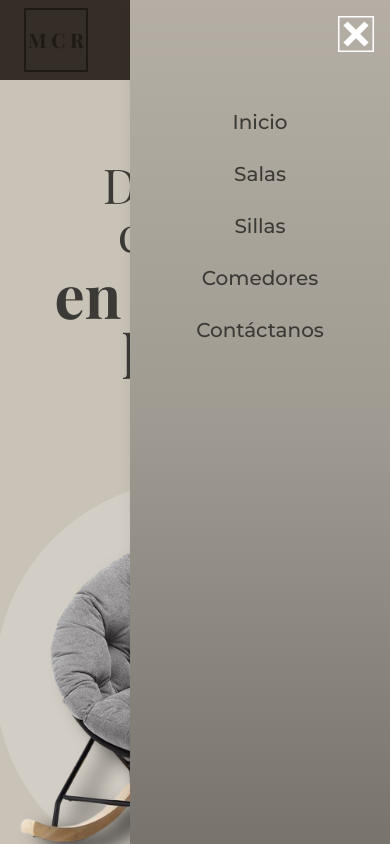
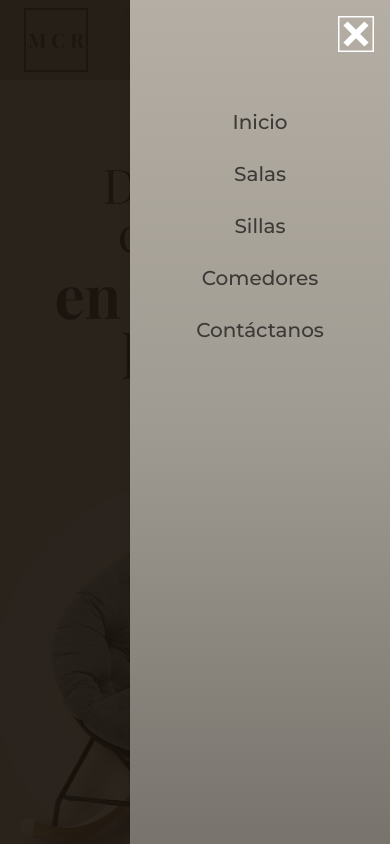
Before and after one commit to B9inzon/mueblescasariver, a Next.js app in the folder front/: page / in a window 390 px wide. Both pictures are taken after a click on the button "Toggle menu". Shown: the top 844 px of the page. Built offline with nearby package versions, Linux system fonts and the light colour scheme; a web font is replaced by a local one.

Commit message:
Fixed scroll efect when burguermenu is open

```diff
--- a/front/src/components/BurguerMenu.jsx
+++ b/front/src/components/BurguerMenu.jsx
@@ -1,23 +1,29 @@
-"use client"
+"use client";
 
-import { useState } from "react"
-import { MenuIcon } from "./icons/MenuIcon"
-import { CloseIcon } from "./icons/CloseIcon"
+import { MenuIcon } from "./icons/MenuIcon";
+import { CloseIcon } from "./icons/CloseIcon";
 
-const BurguerMenu = () => {
-  const [isOpen, setIsOpen] = useState(false)
-
+const BurguerMenu = ({ isOpen, onToggle }) => {
   const switchMenu = () => {
-    setIsOpen(!isOpen)
-  }
+    onToggle(!isOpen);
+  };
 
   return (
-    <div className="relative">
-      <button onClick={switchMenu} className="lg:hidden flex items-center justify-center" aria-label="Toggle menu">
+    <div className="relative ">
+      <button
+        onClick={switchMenu}
+        className="lg:hidden flex items-center justify-center"
+        aria-label="Toggle menu"
+      >
         <MenuIcon size={32} color="#3c3a36" strokeWidth={2} />
       </button>
 
-      {isOpen && <div className="fixed inset-0 bg-[#19120c] opacity-80 lg:hidden z-50" onClick={switchMenu}></div>}
+      {isOpen && (
+        <div
+          className="fixed inset-0 bg-[#19120c] opacity-90 lg:hidden z-50 h-screen"
+          onClick={switchMenu}
+        ></div>
+      )}
 
       <div
         className={`fixed top-0 right-0 min-h-screen w-2/3 md:w-1/2 bg-gradient-to-b from-[#b4aea4] via-[#a09b92] to-[#78746d] shadow-lg transform ${
@@ -31,7 +37,7 @@ const BurguerMenu = () => {
         </div>
         <ul className="flex h-full flex-col font-medium items-center space-y-6 text-xl mt-10 text-[#3C3A36] transition">
           <li>
-            <a href="#" onClick={switchMenu}>
+            <a href="/" onClick={switchMenu}>
               Inicio
             </a>
           </li>
@@ -58,7 +64,7 @@ const BurguerMenu = () => {
         </ul>
       </div>
     </div>
-  )
-}
+  );
+};
 
-export default BurguerMenu
+export default BurguerMenu;
--- a/front/src/components/Landing.jsx
+++ b/front/src/components/Landing.jsx
@@ -27,6 +27,7 @@ export const Landing = () => {
             style={{ filter: "drop-shadow(20px 10px 10px #282624)" }}
             src="/assets/sillasinfondo.png"
             alt="Imagen de un mueble"
+            sizes="(max-width: 768px) 100vw, (max-width: 1200px) 50vw, 33vw"
           />
         </div>
       </section>
--- a/front/src/components/LandingCategorySection.jsx
+++ b/front/src/components/LandingCategorySection.jsx
@@ -14,6 +14,7 @@ export const LandingCategorySection = ({ name, text, image, index }) => {
           src={image || "/placeholder.svg"}
           alt={`Imagen de ${name}`}
           fill
+          sizes="(max-width: 768px) 100vw, (max-width: 1200px) 50vw, 33vw"
           className="object-contain"
           style={{ filter: "drop-shadow(20px 20px 20px #282624)" }}
           priority
--- a/front/src/components/Navigation.jsx
+++ b/front/src/components/Navigation.jsx
@@ -7,9 +7,15 @@ import BurguerMenu from "./BurguerMenu";
 export const Navigation = () => {
   const [showNavbar, setShowNavbar] = useState(true);
   const [lastScrollY, setLastScrollY] = useState(0);
+  const [isMenuOpen, setIsMenuOpen] = useState(false);
 
   useEffect(() => {
     const handleScroll = () => {
+      if (isMenuOpen) {
+        setShowNavbar(true);
+        return;
+      }
+
       const currentScrollY = window.scrollY;
 
       if (currentScrollY > lastScrollY && currentScrollY > 200) {
@@ -25,17 +31,25 @@ export const Navigation = () => {
     return () => {
       window.removeEventListener("scroll", handleScroll);
     };
-  }, [lastScrollY]);
+  }, [lastScrollY, isMenuOpen]);
+
+  const handleMenuToggle = (newState) => {
+    setIsMenuOpen(newState);
+  };
 
   return (
-    <div className={`flex flex-row w-full h-20 lg:h-32 px-6 py-4 md:py-6 lg:py-8 items-center justify-between fixed top-0 left-0 right-0 z-50 bg-[#463c2d]/30 backdrop-blur-lg text-[#3C3A36] transition duration-700 ${showNavbar ? "translate-y-0 " : "-translate-y-full " } `}>
+    <div
+      className={`flex flex-row w-full h-20 lg:h-32 px-6 py-4 md:py-6 lg:py-8 items-center justify-between fixed top-0 left-0 right-0 z-50 bg-[#463c2d]/30 backdrop-blur-lg text-[#3C3A36] transition duration-700 ${
+        showNavbar ? "translate-y-0 " : "-translate-y-full "
+      } `}
+    >
       <Link href="/">
         <Logo />
       </Link>
       <nav className="">
         <ul className="hidden lg:flex flex-row gap-10 text-lg font-medium">
           <li>
-            <a href="/landing">Inicio</a>
+            <a href="/">Inicio</a>
           </li>
           <li>
             <a href="/products">Catálogo</a>
@@ -48,7 +62,7 @@ export const Navigation = () => {
           </li>
         </ul>
         <div className="lg:hidden">
-          <BurguerMenu />
+          <BurguerMenu isOpen={isMenuOpen} onToggle={handleMenuToggle} />
         </div>
       </nav>
     </div>
```
